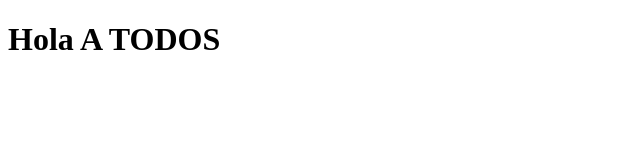
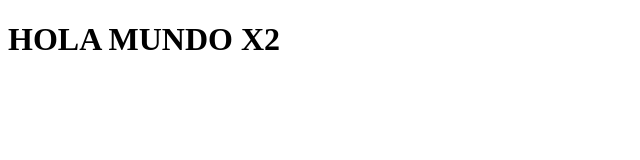
Before and after one commit to SilvyeCG/prueba, a plain HTML site: page index.html in a window 1280 px wide. Shown: the whole page, without its empty margins (0-640 px from the left). Drawn offline with Linux system fonts and the light colour scheme.

Commit message:
Probando ando

```diff
--- a/index.html
+++ b/index.html
@@ -7,6 +7,6 @@
     <title>Document</title>
 </head>
 <body>
-    <h1>Hola A TODOS</h1>
+    <h1>HOLA MUNDO X2</h1>
 </body>
 </html>
```
